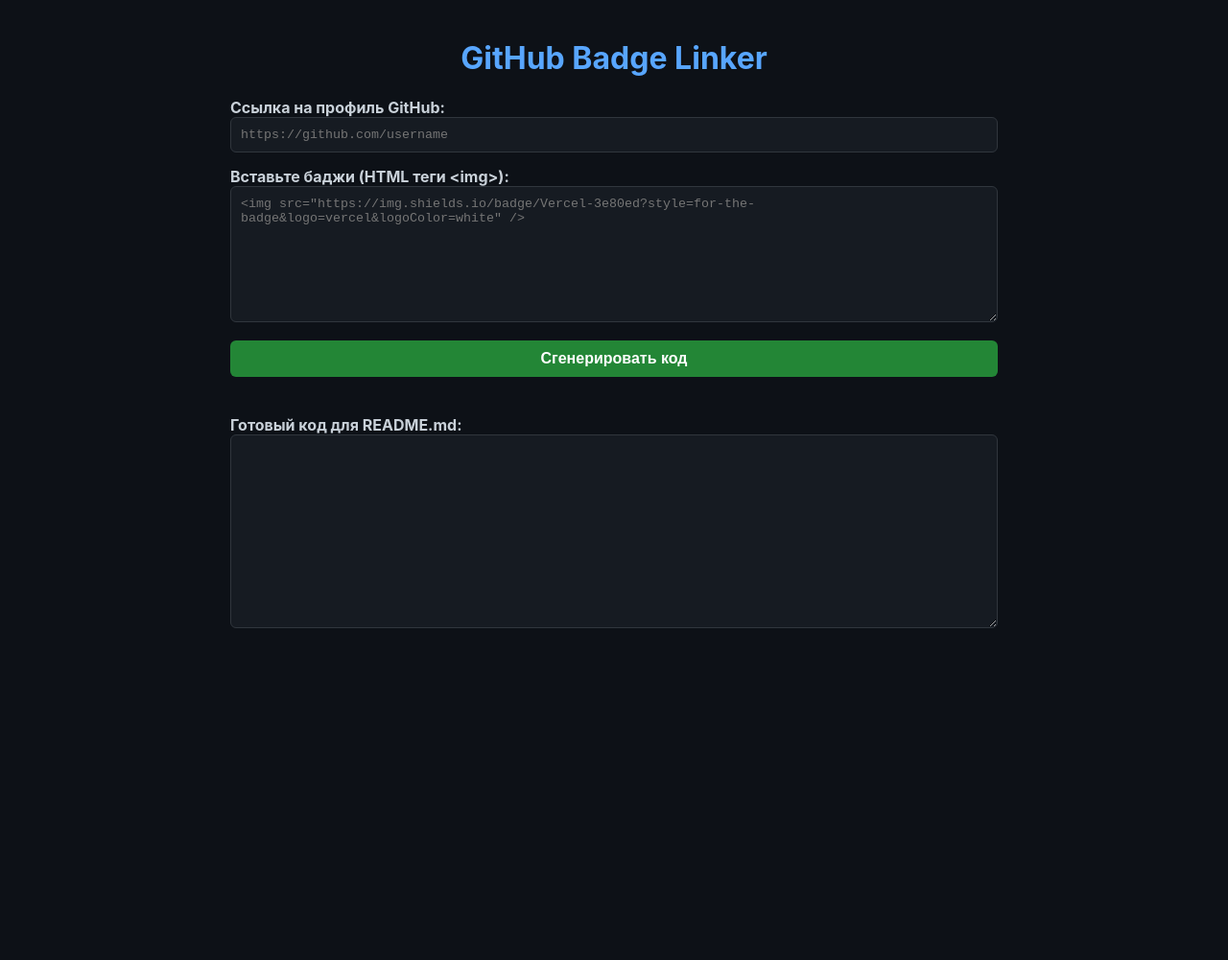
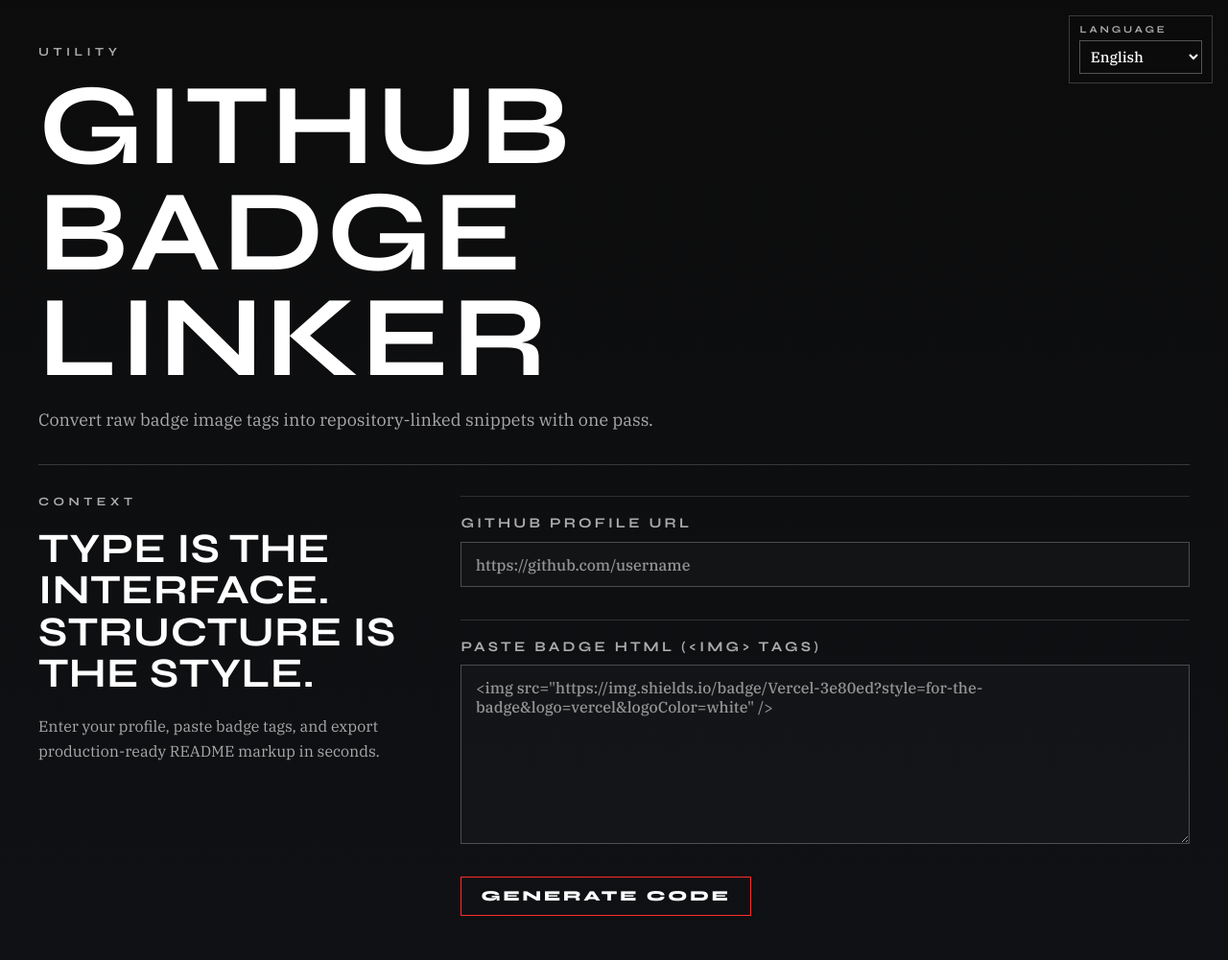
Before and after one commit to readme-SVG/badge-link-automator, a plain HTML site: page index.html in a window 1280 px wide. Shown: the top 1001 px of the page at 96% size. Before the commit the page ends 800 px from the top, so only its background shows below. Drawn offline with Linux system fonts and the light colour scheme.

Commit message:
Add local cache and EN/RU language switcher

```diff
--- /dev/null
+++ b/assets/css/styles.css
@@ -0,0 +1,240 @@
+@import url('https://fonts.googleapis.com/css2?family=Bebas+Neue&family=IBM+Plex+Serif:wght@400;500;600&family=Syne:wght@700;800&display=swap');
+
+:root {
+    --bg: #0c0c0c;
+    --ink: #111318;
+    --white: #ffffff;
+    --gray: #aaaaaa;
+    --accent: #ff2d2d;
+}
+
+* {
+    box-sizing: border-box;
+}
+
+html,
+body {
+    margin: 0;
+    min-height: 100%;
+}
+
+body {
+    background: linear-gradient(180deg, var(--bg) 0%, var(--ink) 100%);
+    color: var(--white);
+    font-family: 'IBM Plex Serif', Georgia, serif;
+    line-height: 1.6;
+}
+
+.language-panel {
+    position: fixed;
+    top: 1rem;
+    right: 1rem;
+    display: grid;
+    gap: 0.35rem;
+    z-index: 10;
+    background: rgba(12, 12, 12, 0.9);
+    border: 1px solid rgba(255, 255, 255, 0.2);
+    padding: 0.55rem 0.65rem;
+    min-width: 150px;
+}
+
+.language-label {
+    margin: 0;
+    font: 700 0.65rem/1 'Syne', 'Bebas Neue', sans-serif;
+    text-transform: uppercase;
+    letter-spacing: 0.18rem;
+    color: var(--gray);
+}
+
+.language-select {
+    border: 1px solid rgba(255, 255, 255, 0.3);
+    background: transparent;
+    color: var(--white);
+    padding: 0.35rem 0.4rem;
+    font: 500 0.95rem 'IBM Plex Serif', Georgia, serif;
+}
+
+.editorial-shell {
+    width: min(1200px, 94vw);
+    margin: 0 auto;
+    padding: 2rem 0 4rem;
+}
+
+.masthead {
+    display: grid;
+    gap: 1rem;
+    padding: 1rem 0 2rem;
+    border-bottom: 1px solid rgba(255, 255, 255, 0.18);
+}
+
+.section-label {
+    margin: 0;
+    font: 700 0.78rem/1 'Syne', 'Bebas Neue', sans-serif;
+    text-transform: uppercase;
+    letter-spacing: 0.28rem;
+    color: var(--gray);
+}
+
+h1 {
+    margin: 0;
+    font-family: 'Syne', 'Bebas Neue', sans-serif;
+    font-size: clamp(5rem, 12vw, 7.5rem);
+    line-height: 0.92;
+    letter-spacing: 0.02em;
+    text-transform: uppercase;
+    max-width: 11ch;
+}
+
+.dek {
+    margin: 0;
+    max-width: 62ch;
+    font-size: clamp(1.05rem, 1.4vw, 1.35rem);
+    color: var(--gray);
+}
+
+.editorial-grid {
+    display: grid;
+    grid-template-columns: minmax(220px, 0.9fr) minmax(0, 1.7fr);
+    gap: clamp(1.5rem, 3vw, 3.5rem);
+    align-items: start;
+    padding-top: 2rem;
+}
+
+.lead-column {
+    position: sticky;
+    top: 1.2rem;
+    display: grid;
+    gap: 1.3rem;
+}
+
+.pull-quote {
+    margin: 0;
+    font-family: 'Syne', 'Bebas Neue', sans-serif;
+    font-size: clamp(1.9rem, 3.4vw, 3rem);
+    line-height: 1;
+    text-transform: uppercase;
+    letter-spacing: 0.01em;
+    color: var(--white);
+}
+
+.support-copy {
+    margin: 0;
+    color: var(--gray);
+    font-size: 1rem;
+}
+
+.form-column {
+    display: grid;
+    gap: 1.1rem;
+}
+
+.field-block {
+    display: grid;
+    gap: 0.45rem;
+    padding: 1rem 0;
+    border-top: 1px solid rgba(255, 255, 255, 0.14);
+}
+
+.field-label {
+    font-family: 'Syne', 'Bebas Neue', sans-serif;
+    font-size: 0.92rem;
+    letter-spacing: 0.2rem;
+    text-transform: uppercase;
+    color: var(--gray);
+}
+
+input,
+textarea {
+    width: 100%;
+    border: 1px solid rgba(255, 255, 255, 0.24);
+    background: rgba(255, 255, 255, 0.02);
+    color: var(--white);
+    padding: 0.78rem 0.9rem;
+    border-radius: 0;
+    outline: none;
+    font: 500 1rem 'IBM Plex Serif', Georgia, serif;
+    transition: border-color 0.2s ease, background-color 0.2s ease;
+}
+
+input::placeholder,
+textarea::placeholder {
+    color: rgba(170, 170, 170, 0.85);
+}
+
+input:focus,
+textarea:focus,
+.language-select:focus {
+    border-color: var(--accent);
+    background: rgba(255, 45, 45, 0.04);
+}
+
+textarea {
+    resize: vertical;
+    min-height: 180px;
+}
+
+.generate-btn {
+    justify-self: start;
+    border: 1px solid var(--accent);
+    background: transparent;
+    color: var(--white);
+    padding: 0.75rem 1.25rem;
+    font: 800 0.94rem/1 'Syne', 'Bebas Neue', sans-serif;
+    letter-spacing: 0.18rem;
+    text-transform: uppercase;
+    cursor: pointer;
+    transition: background-color 0.2s ease, color 0.2s ease;
+}
+
+.generate-btn:hover {
+    background: var(--accent);
+    color: #0a0a0a;
+}
+
+.status {
+    min-height: 1.6rem;
+    font-size: 0.96rem;
+    color: var(--gray);
+}
+
+.error {
+    color: var(--accent);
+}
+
+.output-block {
+    margin-top: 0.3rem;
+    border-bottom: 1px solid rgba(255, 255, 255, 0.14);
+    padding-bottom: 1.25rem;
+}
+
+@media (max-width: 980px) {
+    .editorial-grid {
+        grid-template-columns: 1fr;
+    }
+
+    .lead-column {
+        position: static;
+    }
+}
+
+@media (max-width: 680px) {
+    .editorial-shell {
+        width: min(1100px, 92vw);
+        padding-top: 1.2rem;
+    }
+
+    .language-panel {
+        top: 0.6rem;
+        right: 0.6rem;
+        min-width: 130px;
+    }
+
+    h1 {
+        font-size: clamp(3.8rem, 16vw, 5.2rem);
+    }
+
+    .section-label,
+    .field-label {
+        letter-spacing: 0.14rem;
+    }
+}
--- /dev/null
+++ b/assets/js/app.js
@@ -0,0 +1,291 @@
+const STORAGE_KEYS = {
+    language: 'badge_linker_language',
+    form: 'badge_linker_form_cache',
+    repos: 'badge_linker_repo_cache'
+};
+
+const REPO_CACHE_TTL_MS = 15 * 60 * 1000;
+
+const TRANSLATIONS = {
+    en: {
+        languageLabel: 'Language',
+        topLabel: 'Utility',
+        title: 'GitHub Badge Linker',
+        subtitle: 'Convert raw badge image tags into repository-linked snippets with one pass.',
+        contextLabel: 'Context',
+        quote: 'Type is the interface. Structure is the style.',
+        supportCopy: 'Enter your profile, paste badge tags, and export production-ready README markup in seconds.',
+        githubLabel: 'GitHub profile URL',
+        githubPlaceholder: 'https://github.com/username',
+        badgesLabel: 'Paste badge HTML (<img> tags)',
+        badgesPlaceholder: '<img src="https://img.shields.io/badge/Vercel-3e80ed?style=for-the-badge&logo=vercel&logoColor=white" />',
+        generateButton: 'Generate code',
+        resultLabel: 'Generated code for README.md',
+        statusProcessing: 'Processing...',
+        statusFetching: 'Fetching data for user {username}...',
+        statusDone: 'Done! Code generated successfully.',
+        errorInvalidUrl: 'Error: Invalid GitHub profile URL format.',
+        errorNoImg: 'Error: No <img> tags found.',
+        errorNoRepos: 'This user has no public repositories.',
+        errorApi: 'API error: {status} {statusText}',
+        errorGeneric: 'Error: {message}'
+    },
+    ru: {
+        languageLabel: 'Язык',
+        topLabel: 'Инструмент',
+        title: 'GitHub Badge Linker',
+        subtitle: 'Преобразует теги badge image в ссылки на репозитории за один проход.',
+        contextLabel: 'Контекст',
+        quote: 'Типографика это интерфейс. Структура это стиль.',
+        supportCopy: 'Введите профиль, вставьте badge теги и получите готовый README код за секунды.',
+        githubLabel: 'Ссылка на профиль GitHub',
+        githubPlaceholder: 'https://github.com/username',
+        badgesLabel: 'Вставьте badge HTML (<img> теги)',
+        badgesPlaceholder: '<img src="https://img.shields.io/badge/Vercel-3e80ed?style=for-the-badge&logo=vercel&logoColor=white" />',
+        generateButton: 'Сгенерировать код',
+        resultLabel: 'Готовый код для README.md',
+        statusProcessing: 'Обработка...',
+        statusFetching: 'Получение данных пользователя {username}...',
+        statusDone: 'Готово! Код успешно сгенерирован.',
+        errorInvalidUrl: 'Ошибка: Неверный формат ссылки на профиль GitHub.',
+        errorNoImg: 'Ошибка: Не найдено тегов <img>.',
+        errorNoRepos: 'У пользователя нет публичных репозиториев.',
+        errorApi: 'Ошибка API: {status} {statusText}',
+        errorGeneric: 'Ошибка: {message}'
+    }
+};
+
+function getCurrentLanguage() {
+    const saved = localStorage.getItem(STORAGE_KEYS.language);
+    if (saved && TRANSLATIONS[saved]) {
+        return saved;
+    }
+    return 'en';
+}
+
+function t(key, variables = {}) {
+    const lang = getCurrentLanguage();
+    const dictionary = TRANSLATIONS[lang] || TRANSLATIONS.en;
+    const template = dictionary[key] || TRANSLATIONS.en[key] || key;
+    return Object.keys(variables).reduce(
+        (acc, variableName) => acc.replaceAll(`{${variableName}}`, String(variables[variableName])),
+        template
+    );
+}
+
+function applyLanguage() {
+    const lang = getCurrentLanguage();
+    document.documentElement.lang = lang;
+
+    document.querySelectorAll('[data-i18n]').forEach((element) => {
+        const key = element.getAttribute('data-i18n');
+        element.textContent = t(key);
+    });
+
+    document.querySelectorAll('[data-i18n-placeholder]').forEach((element) => {
+        const key = element.getAttribute('data-i18n-placeholder');
+        element.setAttribute('placeholder', t(key));
+    });
+
+    const languageSelect = document.getElementById('languageSelect');
+    if (languageSelect) {
+        languageSelect.value = lang;
+    }
+}
+
+function loadFormCache() {
+    const raw = localStorage.getItem(STORAGE_KEYS.form);
+    if (!raw) {
+        return;
+    }
+
+    try {
+        const data = JSON.parse(raw);
+        if (typeof data.githubUrl === 'string') {
+            document.getElementById('githubUrl').value = data.githubUrl;
+        }
+        if (typeof data.badgesInput === 'string') {
+            document.getElementById('badgesInput').value = data.badgesInput;
+        }
+        if (typeof data.resultOutput === 'string') {
+            document.getElementById('resultOutput').value = data.resultOutput;
+        }
+    } catch (_error) {
+        localStorage.removeItem(STORAGE_KEYS.form);
+    }
+}
+
+function saveFormCache() {
+    const payload = {
+        githubUrl: document.getElementById('githubUrl').value,
+        badgesInput: document.getElementById('badgesInput').value,
+        resultOutput: document.getElementById('resultOutput').value
+    };
+    localStorage.setItem(STORAGE_KEYS.form, JSON.stringify(payload));
+}
+
+function getRepoCache(username) {
+    const raw = localStorage.getItem(STORAGE_KEYS.repos);
+    if (!raw) {
+        return null;
+    }
+
+    try {
+        const cache = JSON.parse(raw);
+        if (!cache[username]) {
+            return null;
+        }
+
+        const entry = cache[username];
+        const isExpired = Date.now() - entry.timestamp > REPO_CACHE_TTL_MS;
+        if (isExpired) {
+            delete cache[username];
+            localStorage.setItem(STORAGE_KEYS.repos, JSON.stringify(cache));
+            return null;
+        }
+        return entry.repos;
+    } catch (_error) {
+        localStorage.removeItem(STORAGE_KEYS.repos);
+        return null;
+    }
+}
+
+function setRepoCache(username, repos) {
+    const raw = localStorage.getItem(STORAGE_KEYS.repos);
+    let cache = {};
+
+    if (raw) {
+        try {
+            cache = JSON.parse(raw);
+        } catch (_error) {
+            cache = {};
+        }
+    }
+
+    cache[username] = {
+        timestamp: Date.now(),
+        repos
+    };
+
+    localStorage.setItem(STORAGE_KEYS.repos, JSON.stringify(cache));
+}
+
+async function fetchRepos(username) {
+    const cachedRepos = getRepoCache(username);
+    if (cachedRepos) {
+        return cachedRepos;
+    }
+
+    const response = await fetch(`https://api.github.com/users/${username}/repos?per_page=100&sort=updated`);
+    if (!response.ok) {
+        throw new Error(t('errorApi', { status: response.status, statusText: response.statusText }));
+    }
+
+    const repos = await response.json();
+    setRepoCache(username, repos);
+    return repos;
+}
+
+async function generateLinks() {
+    const githubUrl = document.getElementById('githubUrl').value.trim();
+    const badgesInput = document.getElementById('badgesInput').value.trim();
+    const resultOutput = document.getElementById('resultOutput');
+    const statusMessage = document.getElementById('statusMessage');
+
+    resultOutput.value = '';
+    statusMessage.textContent = t('statusProcessing');
+    statusMessage.className = 'status';
+
+    const usernameMatch = githubUrl.match(/github\.com\/([^/]+)/i);
+    if (!usernameMatch) {
+        statusMessage.textContent = t('errorInvalidUrl');
+        statusMessage.className = 'status error';
+        return;
+    }
+    const username = usernameMatch[1];
+
+    try {
+        statusMessage.textContent = t('statusFetching', { username });
+        const repos = await fetchRepos(username);
+
+        if (repos.length === 0) {
+            throw new Error(t('errorNoRepos'));
+        }
+
+        const imgRegex = /<img[^>]+>/gi;
+        const images = badgesInput.match(imgRegex);
+
+        if (!images) {
+            statusMessage.textContent = t('errorNoImg');
+            statusMessage.className = 'status error';
+            return;
+        }
+
+        let finalHtml = '';
+
+        images.forEach((imgTag) => {
+            let techName = '';
+            const badgeMatch = imgTag.match(/badge\/([a-z0-9_%\+]+)-/i);
+            const logoMatch = imgTag.match(/logo=([a-z0-9_]+)/i);
+
+            if (badgeMatch) {
+                techName = decodeURIComponent(badgeMatch[1]).toLowerCase();
+            }
+            if (!techName && logoMatch) {
+                techName = logoMatch[1].toLowerCase();
+            }
+
+            let matchedRepoUrl = null;
+
+            if (techName) {
+                const foundRepo = repos.find((repo) => {
+                    const langMatch = repo.language && repo.language.toLowerCase() === techName;
+                    const descMatch = repo.description && repo.description.toLowerCase().includes(techName);
+                    const nameMatch = repo.name.toLowerCase().includes(techName);
+                    const topicMatch = repo.topics && repo.topics.includes(techName);
+                    const homepageMatch = repo.homepage && repo.homepage.toLowerCase().includes(techName);
+
+                    return langMatch || descMatch || nameMatch || topicMatch || homepageMatch;
+                });
+
+                if (foundRepo) {
+                    matchedRepoUrl = foundRepo.html_url;
+                }
+            }
+
+            if (!matchedRepoUrl) {
+                const randomIndex = Math.floor(Math.random() * repos.length);
+                matchedRepoUrl = repos[randomIndex].html_url;
+            }
+
+            finalHtml += `<a href="${matchedRepoUrl}" target="_blank">\n  ${imgTag}\n</a>\n\n`;
+        });
+
+        resultOutput.value = finalHtml.trim();
+        statusMessage.textContent = t('statusDone');
+        saveFormCache();
+    } catch (error) {
+        statusMessage.textContent = t('errorGeneric', { message: error.message });
+        statusMessage.className = 'status error';
+    }
+}
+
+function initializeApp() {
+    const languageSelect = document.getElementById('languageSelect');
+    const githubInput = document.getElementById('githubUrl');
+    const badgesInput = document.getElementById('badgesInput');
+
+    loadFormCache();
+    applyLanguage();
+
+    languageSelect.addEventListener('change', (event) => {
+        localStorage.setItem(STORAGE_KEYS.language, event.target.value);
+        applyLanguage();
+    });
+
+    githubInput.addEventListener('input', saveFormCache);
+    badgesInput.addEventListener('input', saveFormCache);
+}
+
+document.addEventListener('DOMContentLoaded', initializeApp);
+window.generateLinks = generateLinks;
--- a/index.html
+++ b/index.html
@@ -1,178 +1,56 @@
 <!DOCTYPE html>
-<html lang="ru">
+<html lang="en">
 <head>
     <meta charset="UTF-8">
     <meta name="viewport" content="width=device-width, initial-scale=1.0">
     <title>GitHub Badge Linker</title>
-    <style>
-        body {
-            font-family: -apple-system, BlinkMacSystemFont, "Segoe UI", Helvetica, Arial, sans-serif;
-            background-color: #0d1117;
-            color: #c9d1d9;
-            max-width: 800px;
-            margin: 0 auto;
-            padding: 20px;
-        }
-        h1 {
-            color: #58a6ff;
-            text-align: center;
-        }
-        .container {
-            display: flex;
-            flex-direction: column;
-            gap: 15px;
-        }
-        label {
-            font-weight: bold;
-            margin-bottom: 5px;
-        }
-        input, textarea {
-            width: 100%;
-            padding: 10px;
-            background-color: #161b22;
-            border: 1px solid #30363d;
-            color: #c9d1d9;
-            border-radius: 6px;
-            box-sizing: border-box;
-            font-family: monospace;
-        }
-        textarea {
-            resize: vertical;
-        }
-        button {
-            background-color: #238636;
-            color: #ffffff;
-            border: none;
-            padding: 10px 20px;
-            font-size: 16px;
-            font-weight: bold;
-            border-radius: 6px;
-            cursor: pointer;
-            transition: background-color 0.2s;
-        }
-        button:hover {
-            background-color: #2ea043;
-        }
-        .status {
-            margin-top: 10px;
-            font-size: 14px;
-            color: #8b949e;
-        }
-        .error {
-            color: #ff7b72;
-        }
-    </style>
+    <link rel="stylesheet" href="assets/css/styles.css">
 </head>
 <body>
-
-    <h1>GitHub Badge Linker</h1>
-
-    <div class="container">
-        <div>
-            <label for="githubUrl">Ссылка на профиль GitHub:</label>
-            <input type="text" id="githubUrl" placeholder="https://github.com/username">
-        </div>
-
-        <div>
-            <label for="badgesInput">Вставьте баджи (HTML теги &lt;img&gt;):</label>
-            <textarea id="badgesInput" rows="8" placeholder='<img src="https://img.shields.io/badge/Vercel-3e80ed?style=for-the-badge&logo=vercel&logoColor=white" />'></textarea>
-        </div>
-
-        <button onclick="generateLinks()">Сгенерировать код</button>
-        <div id="statusMessage" class="status"></div>
-
-        <div>
-            <label for="resultOutput">Готовый код для README.md:</label>
-            <textarea id="resultOutput" rows="12" readonly></textarea>
-        </div>
+    <div class="language-panel" aria-label="Language selector">
+        <label for="languageSelect" class="language-label" data-i18n="languageLabel">Language</label>
+        <select id="languageSelect" class="language-select">
+            <option value="en">English</option>
+            <option value="ru">Русский</option>
+        </select>
     </div>
 
-    <script>
-        async function generateLinks() {
-            const githubUrl = document.getElementById('githubUrl').value.trim();
-            const badgesInput = document.getElementById('badgesInput').value.trim();
-            const resultOutput = document.getElementById('resultOutput');
-            const statusMessage = document.getElementById('statusMessage');
+    <main class="editorial-shell">
+        <header class="masthead">
+            <p class="section-label" data-i18n="topLabel">Utility</p>
+            <h1 data-i18n="title">GitHub Badge Linker</h1>
+            <p class="dek" data-i18n="subtitle">Convert raw badge image tags into repository-linked snippets with one pass.</p>
+        </header>
 
-            resultOutput.value = '';
-            statusMessage.textContent = 'Обработка...';
-            statusMessage.className = 'status';
+        <section class="editorial-grid" aria-label="Badge linker form">
+            <aside class="lead-column">
+                <p class="section-label" data-i18n="contextLabel">Context</p>
+                <blockquote class="pull-quote" data-i18n="quote">Type is the interface. Structure is the style.</blockquote>
+                <p class="support-copy" data-i18n="supportCopy">Enter your profile, paste badge tags, and export production-ready README markup in seconds.</p>
+            </aside>
 
-            const usernameMatch = githubUrl.match(/github\.com\/([^\/]+)/i);
-            if (!usernameMatch) {
-                statusMessage.textContent = 'Ошибка: Неверный формат ссылки на GitHub профиль.';
-                statusMessage.className = 'status error';
-                return;
-            }
-            const username = usernameMatch[1];
+            <section class="form-column">
+                <div class="field-block">
+                    <label for="githubUrl" class="field-label" data-i18n="githubLabel">GitHub profile URL</label>
+                    <input type="text" id="githubUrl" data-i18n-placeholder="githubPlaceholder" placeholder="https://github.com/username">
+                </div>
 
-            try {
-                statusMessage.textContent = `Получение данных для пользователя ${username}...`;
-                const response = await fetch(`https://api.github.com/users/${username}/repos?per_page=100&sort=updated`);
+                <div class="field-block">
+                    <label for="badgesInput" class="field-label" data-i18n="badgesLabel">Paste badge HTML (&lt;img&gt; tags)</label>
+                    <textarea id="badgesInput" rows="8" data-i18n-placeholder="badgesPlaceholder" placeholder='<img src="https://img.shields.io/badge/Vercel-3e80ed?style=for-the-badge&logo=vercel&logoColor=white" />'></textarea>
+                </div>
 
-                if (!response.ok) {
-                    throw new Error(`Ошибка API: ${response.status} ${response.statusText}`);
-                }
+                <button class="generate-btn" onclick="generateLinks()" data-i18n="generateButton">Generate code</button>
+                <div id="statusMessage" class="status"></div>
 
-                const repos = await response.json();
+                <div class="field-block output-block">
+                    <label for="resultOutput" class="field-label" data-i18n="resultLabel">Generated code for README.md</label>
+                    <textarea id="resultOutput" rows="12" readonly></textarea>
+                </div>
+            </section>
+        </section>
+    </main>
 
-                if (repos.length === 0) {
-                    throw new Error('У пользователя нет публичных репозиториев.');
-                }
-
-                const imgRegex = /<img[^>]+>/gi;
-                const images = badgesInput.match(imgRegex);
-
-                if (!images) {
-                    statusMessage.textContent = 'Ошибка: Не найдено ни одного тега <img>.';
-                    statusMessage.className = 'status error';
-                    return;
-                }
-
-                let finalHtml = '';
-
-                images.forEach(imgTag => {
-                    let techName = "";
-                    const badgeMatch = imgTag.match(/badge\/([a-z0-9_%\+]+)-/i);
-                    const logoMatch = imgTag.match(/logo=([a-z0-9_]+)/i);
-
-                    if (badgeMatch) techName = decodeURIComponent(badgeMatch[1]).toLowerCase();
-                    if (!techName && logoMatch) techName = logoMatch[1].toLowerCase();
-
-                    let matchedRepoUrl = null;
-
-                    if (techName) {
-                        const foundRepo = repos.find(repo => {
-                            const langMatch = repo.language && repo.language.toLowerCase() === techName;
-                            const descMatch = repo.description && repo.description.toLowerCase().includes(techName);
-                            const nameMatch = repo.name.toLowerCase().includes(techName);
-                            const topicMatch = repo.topics && repo.topics.includes(techName);
-                            const homepageMatch = repo.homepage && repo.homepage.toLowerCase().includes(techName);
-
-                            return langMatch || descMatch || nameMatch || topicMatch || homepageMatch;
-                        });
-
-                        if (foundRepo) {
-                            matchedRepoUrl = foundRepo.html_url;
-                        }
-                    }
-
-                    if (!matchedRepoUrl) {
-                        const randomIndex = Math.floor(Math.random() * repos.length);
-                        matchedRepoUrl = repos[randomIndex].html_url;
-                    }
-
-                    finalHtml += `<a href="${matchedRepoUrl}" target="_blank">\n  ${imgTag}\n</a>\n\n`;
-                });
-
-                resultOutput.value = finalHtml.trim();
-                statusMessage.textContent = 'Готово! Код успешно сгенерирован.';
-
-            } catch (error) {
-                statusMessage.textContent = `Ошибка: ${error.message}`;
-                statusMessage.className = 'status error';
-            }
-        }
-    </script>
+    <script src="assets/js/app.js"></script>
 </body>
 </html>
```
Also changed, not shown: .github/dependabot.yml (added), .github/workflows/codeql.yml (added), .github/workflows/dependabot-auto-merge.yml (added), .github/workflows/lint.yml (added).
